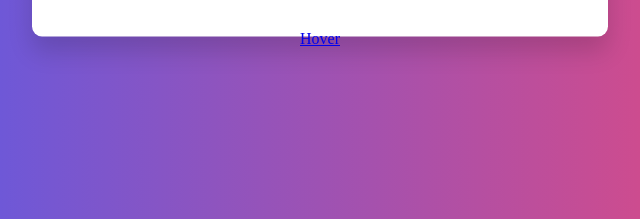
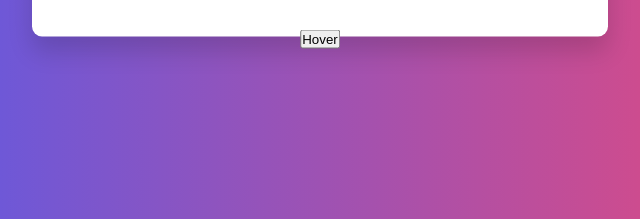
Before and after one commit to Edy-JSWizard2010/Rock_Paper_scissor, a plain HTML site: page you won.html in a window 1280 px wide. Shown: the part 441-660 px from the top of the page, 320-960 px from the left. Drawn offline with Linux system fonts and the light colour scheme.

Commit message:
Update you won.html

```diff
--- a/you won.html
+++ b/you won.html
@@ -24,7 +24,7 @@
     </div>
 
     <div class="centerthis">
-        <a href="https://twitter.com/Dave_Conner" class="btn btn-5">Hover</a>
+        <button class="btn btn-5">Hover</button>
     </div>
 </body>
 </html>
```
